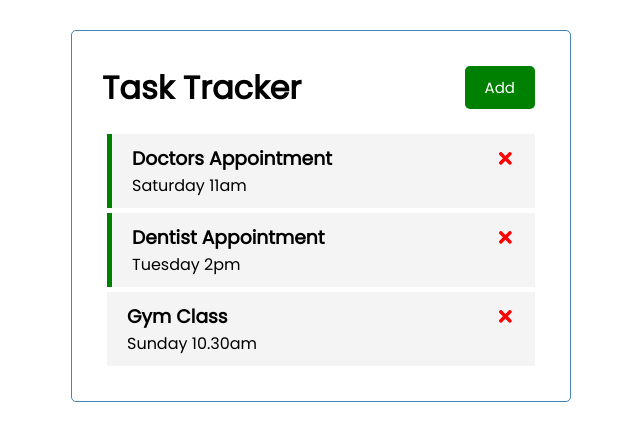
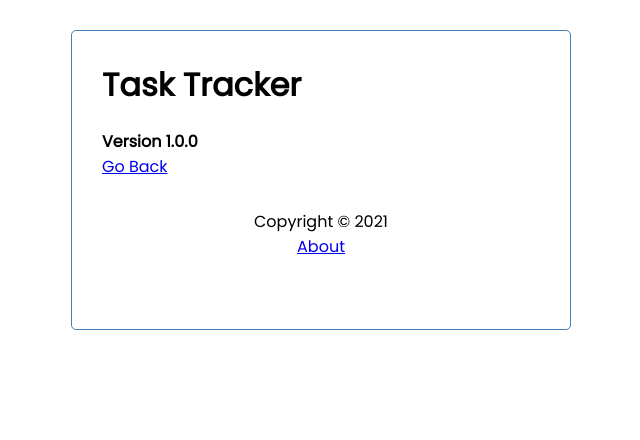
Before and after one commit to dlinehandev/REACT_App, a React (Create React App) app: page /about in a window 1280 px wide. Shown: the top 440 px of the page, without its empty margins (319-959 px from the left). Built offline with nearby package versions, Linux system fonts and the light colour scheme; data requests are answered from the project's data file.

Commit message:
add routing

```diff
--- a/package.json
+++ b/package.json
@@ -10,6 +10,7 @@
     "react": "^17.0.1",
     "react-dom": "^17.0.1",
     "react-icons": "^4.2.0",
+    "react-router-dom": "^5.2.0",
     "react-scripts": "4.0.2",
     "web-vitals": "^1.1.0"
   },
--- a/src/App.js
+++ b/src/App.js
@@ -1,7 +1,10 @@
 import { useState, useEffect } from 'react'
+import { BrowserRouter as Router, Route } from 'react-router-dom'
 import Header from './components/Header'
 import Tasks from './components/Tasks'
 import AddTask from './components/AddTask'
+import Footer from './components/Footer'
+import About from './components/About'
 
 const App = () => {
 
@@ -80,11 +83,23 @@ const App = () => {
   }
 
   return (
-    <div className="container">
-      <Header onAdd={() => setShowAddTask(!showAddTask)} showAdd={showAddTask} />
-      {showAddTask && <AddTask onAdd={addTask} />}
-      {tasks.length > 0 ? <Tasks tasks={tasks} onDelete={deleteTask} onToggle={toggleReminder} /> : 'No Tasks to display'}
-    </div>
+    <Router>
+      <div className="container">
+
+        <Header onAdd={() => setShowAddTask(!showAddTask)} showAdd={showAddTask} />
+
+        <Route path='/' exact render={(props) => (
+          <>
+            {showAddTask && <AddTask onAdd={addTask} />}
+
+            {tasks.length > 0 ? <Tasks tasks={tasks}
+              onDelete={deleteTask} onToggle={toggleReminder} /> : 'No Tasks to display'}
+          </>
+        )} />
+        <Route path='/about' component={About} />
+        <Footer />
+      </div>
+    </Router>
   );
 }
 
--- /dev/null
+++ b/src/components/About.js
@@ -0,0 +1,12 @@
+import {Link} from 'react-router-dom'
+
+const About = () => {
+  return (
+    <div>
+      <h4>Version 1.0.0</h4>
+      <Link to="/">Go Back</Link>
+    </div>
+  )
+}
+
+export default About
--- /dev/null
+++ b/src/components/Footer.js
@@ -0,0 +1,12 @@
+import {Link} from 'react-router-dom'
+
+const Footer = () => {
+  return (
+    <footer>
+      <p>Copyright &copy; 2021</p>
+      <Link to="/about">About</Link>
+    </footer>
+  )
+}
+
+export default Footer
--- a/src/components/Header.js
+++ b/src/components/Header.js
@@ -1,16 +1,19 @@
 import { buildQueries } from '@testing-library/react'
 import PropTypes from 'prop-types'
+import { useLocation } from 'react-router-dom'
 import Button from './Button'
 
 
 const Header = ({ title, onAdd, showAdd } ) => {
+  const location = useLocation()
 
   return (
     <header className='header'>
         <h1>{title}</h1>
-        <Button
+        {location.pathname === '/' &&
+          <Button
         color={showAdd ? 'red' : 'green' }
-        text={showAdd ? 'Close' : 'Add'} onClick={onAdd} />
+        text={showAdd ? 'Close' : 'Add'} onClick={onAdd} />}
     </header>
   )
 }
```
Also changed, not shown: 1 other file (tests, documents, lock files or other folders).
